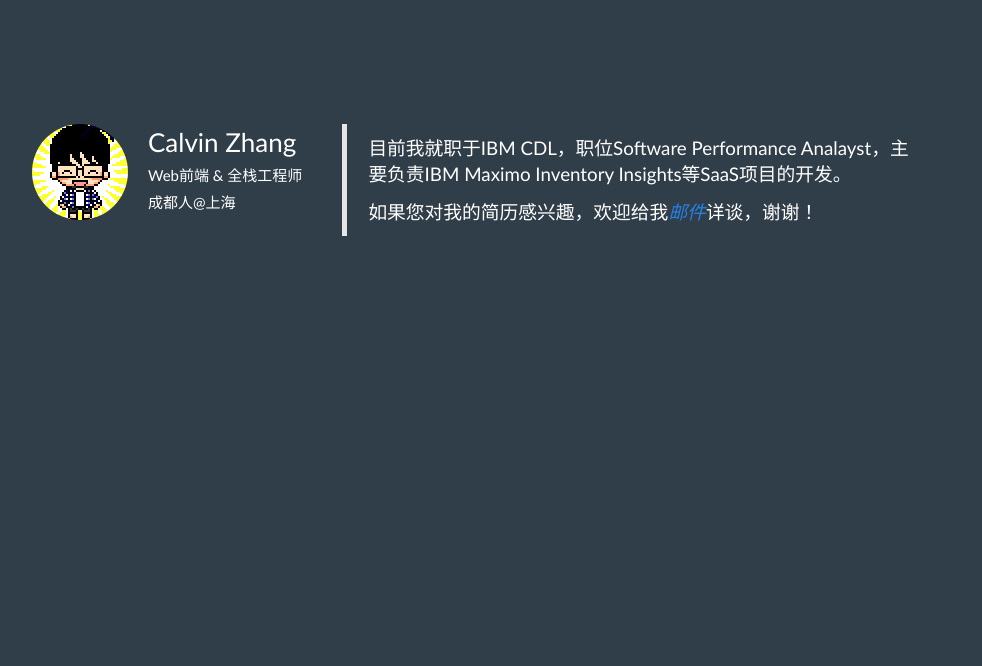
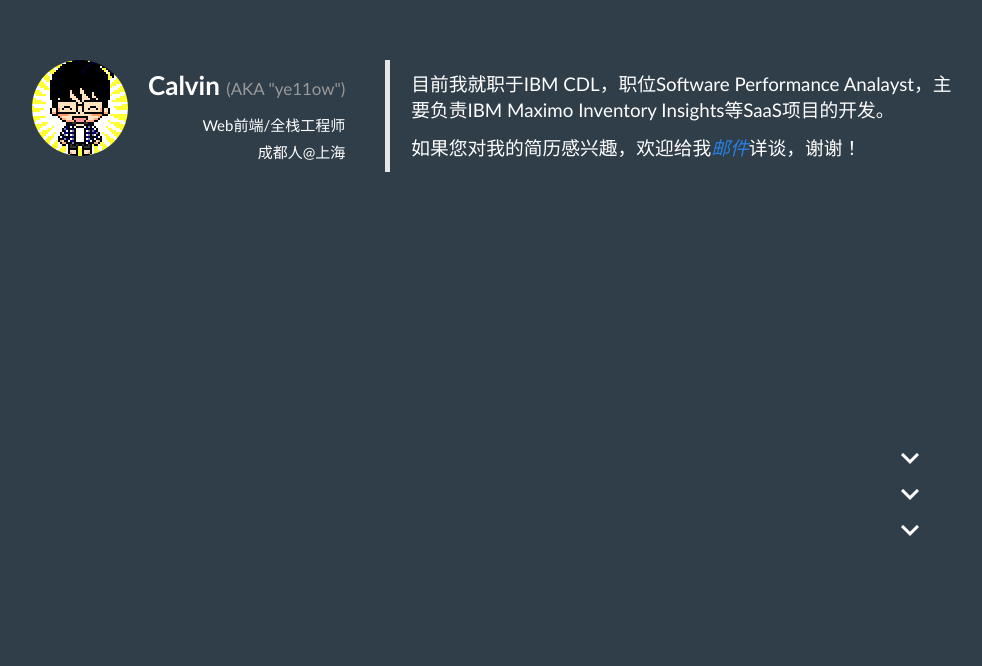
Before and after one commit to ye11ow/ye11ow.github.io, a plain HTML site: page index.html in a window 1280 px wide. Shown: the part 132-798 px from the top of the page, without its empty margins (224-1206 px from the left). Drawn offline with Linux system fonts and the light colour scheme; a script that the page names is missing.

Commit message:
Refined landing page

```diff
--- a/css/ye11ow.css
+++ b/css/ye11ow.css
@@ -15,8 +15,7 @@ body {
 
 #intro {
   top: 0%;
-  padding-top: 20%;
-  padding-bottom: 20%;
+  padding-top: 15%;
   height: 100%;
   background: #303e49;
   color: white;
@@ -50,16 +49,24 @@ body {
 }
 
 .basic-info h3 {
+  font-weight: bold;
   margin-top: 4px;
+  text-align: right;
+  line-height: 42px;
 }
 
-.tips {
-  display: none;
-  width: 200px;
-  height: 50px;
+.basic-info h5 {
+  text-align: right;
+}
+
+
+.scroll-down {
+  height: 108px;
+  width: 36px;
+  background: url(../img/ic_expand_more_white.png) repeat-y;
   position: absolute;
-  bottom: 100px;
-  right: 150px;
+  bottom: 15%;
+  right: 10%;
 }
 
 
--- a/index.html
+++ b/index.html
@@ -16,8 +16,8 @@
         <div class="circular">
         </div>
         <div class="basic-info">
-          <h3>Calvin Zhang</h3>
-          <h5>Web前端 &#38; 全栈工程师</h5>
+          <h3>Calvin <small>(AKA "ye11ow")</small></h3>
+          <h5>Web前端/全栈工程师</h5>
           <h5>成都人@上海</h5>
         </div>
         <blockquote style="float: left; width: 600px; margin-left: 40px;">
@@ -25,6 +25,7 @@
           <p>如果您对我的简历感兴趣，欢迎给我<cite><a href="mailto:ye111111ow@gmail.com">邮件</a></cite>详谈，谢谢！</p>
         </blockquote>
       </div>
+      <div class="scroll-down"></div>
     </section>
 
     <section id="details" class="page">
```
Also changed, not shown: img/ic_expand_more_white.png (added).
